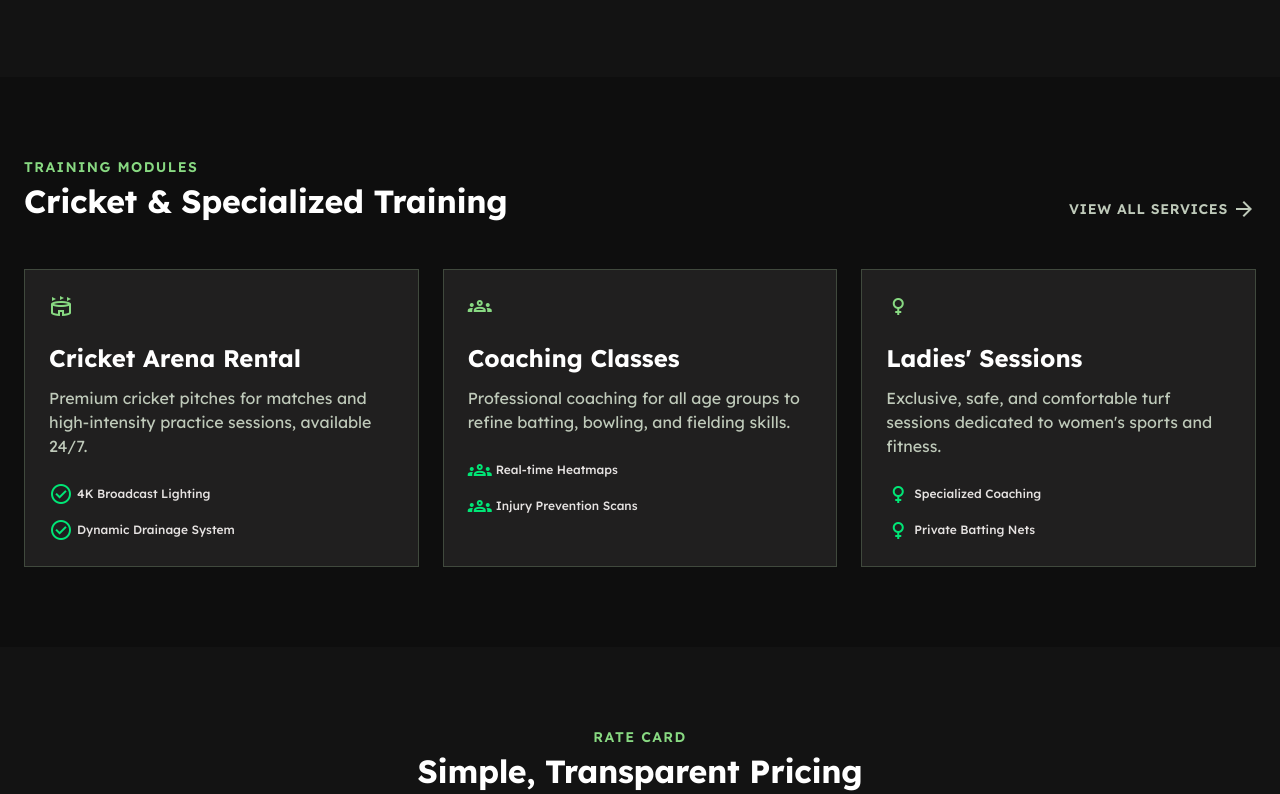
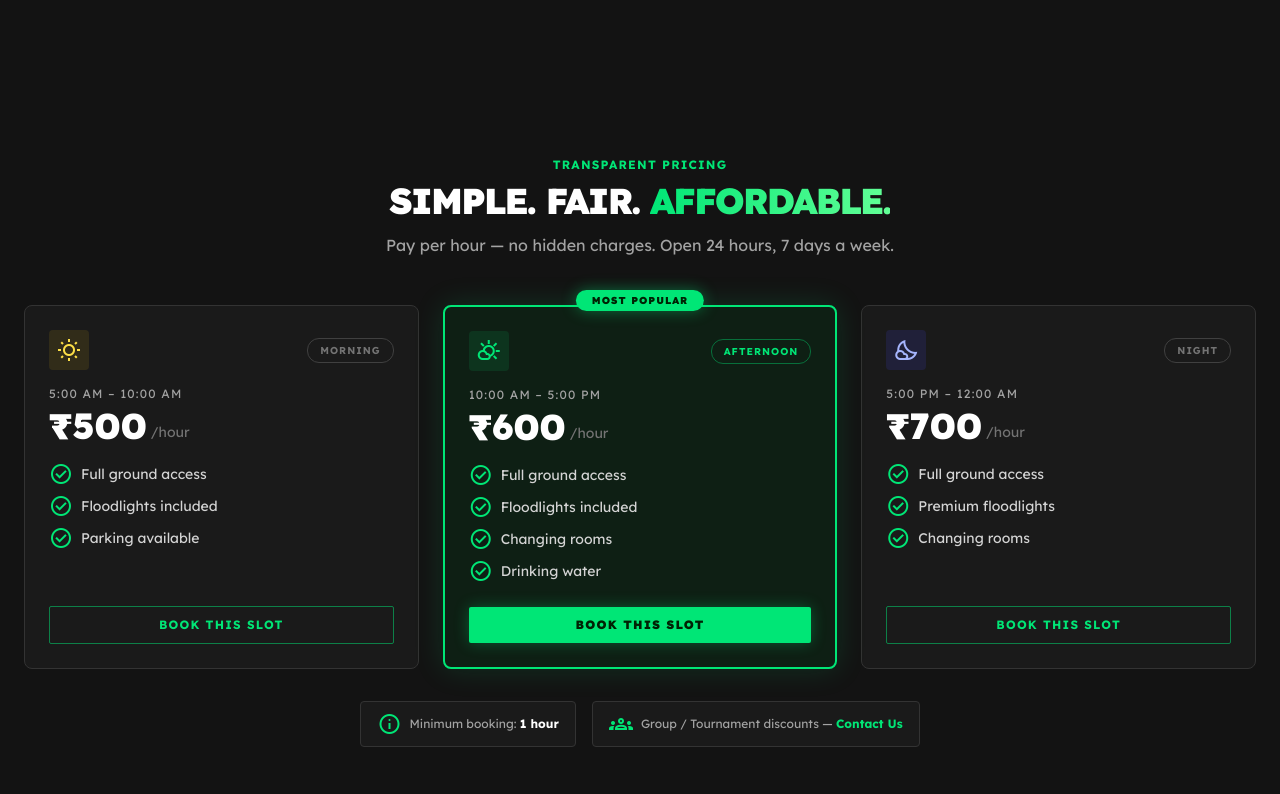
Before and after one commit to anbuselvamA/vadivasal_turf, a plain HTML site: page index.html in a window 1280 px wide. Shown: the part 1525-2319 px from the top of the page. Drawn offline with nearby package versions, Linux system fonts and the light colour scheme; a script that the page names is missing.

Commit message:
feat: add pricing section with morning/afternoon/night slot rates

```diff
--- a/index.html
+++ b/index.html
@@ -172,9 +172,9 @@
 <a class="bg-[#00E676] text-[#002204] px-8 py-4 rounded font-lexend font-black uppercase tracking-tight text-sm hover:bg-[#62ff96] transition-all shadow-[0_0_20px_rgba(0,230,118,0.3)] w-full sm:w-auto hover:scale-105" href="#booking">
     Book Now
 </a>
-<a class="bg-[#25D366] text-white px-8 py-4 rounded font-lexend font-bold uppercase tracking-tight text-sm hover:bg-[#128C7E] transition-all flex items-center justify-center gap-2 w-full sm:w-auto hover:scale-105" href="https://wa.me/919944012345" target="_blank">
-<svg class="w-5 h-5 fill-current" viewBox="0 0 24 24" xmlns="http://www.w3.org/2000/svg"><path d="M.057 24l1.687-6.163c-1.041-1.804-1.588-3.849-1.587-5.946.003-6.556 5.338-11.891 11.893-11.891 3.181.001 6.167 1.24 8.413 3.488 2.246 2.248 3.484 5.232 3.484 8.412-.003 6.557-5.338 11.892-11.893 11.892-1.997-.001-3.951-.5-5.688-1.448l-6.309 1.656zm6.224-3.82c1.516.903 3.125 1.379 4.772 1.379 5.434 0 9.856-4.422 9.859-9.856.002-2.633-1.022-5.11-2.883-6.97s-4.337-2.885-6.97-2.885c-5.435 0-9.856 4.422-9.859 9.856 0 2.062.636 4.045 1.834 5.714l-1.011 3.693 3.789-.994zm10.551-7.143c-.287-.144-1.696-.838-1.957-.933-.263-.094-.453-.144-.643.144-.191.287-.738.933-.905 1.124-.167.19-.333.214-.62.071-.285-.143-1.208-.445-2.301-1.42-.85-.758-1.424-1.694-1.591-1.981-.167-.287-.018-.441.126-.582.129-.127.287-.333.43-.5.143-.167.19-.286.286-.476.094-.19.048-.357-.024-.5-.071-.143-.643-1.547-.88-2.119-.232-.557-.466-.481-.643-.49-.166-.007-.357-.008-.547-.008s-.5.071-.762.357c-.262.287-1.001.977-1.001 2.381 0 1.405 1.024 2.763 1.167 2.953.143.19 2.015 3.076 4.882 4.316.682.296 1.215.472 1.63.606.684.218 1.307.187 1.8.113.55-.082 1.696-.691 1.934-1.357.238-.667.238-1.239.167-1.357-.07-.119-.262-.19-.548-.334z"></path></svg>
-    Chat on WhatsApp
+<a class="bg-transparent border border-[#00E676] text-[#00E676] px-8 py-4 rounded font-lexend font-bold uppercase tracking-tight text-sm hover:bg-[#00E676]/10 transition-all w-full sm:w-auto hover:scale-105 flex items-center justify-center gap-2" href="#pricing">
+    <span class="material-symbols-outlined text-base">payments</span>
+    View Pricing
 </a>
 </div>
 </div>
@@ -217,6 +217,92 @@
 </div>
 </div>
 </section>
+
+<!-- Pricing Section -->
+<section class="py-xl px-6 max-w-screen-2xl mx-auto" id="pricing">
+<div class="text-center mb-lg">
+  <span class="text-[#00E676] font-bold uppercase tracking-widest text-xs">Transparent Pricing</span>
+  <h2 class="font-lexend text-3xl md:text-4xl font-black text-white uppercase tracking-tighter mt-2 mb-3">Simple. Fair. <span class="text-transparent bg-clip-text bg-gradient-to-r from-[#00E676] to-[#62ff96]">Affordable.</span></h2>
+  <p class="text-neutral-400 text-sm md:text-base max-w-xl mx-auto">Pay per hour — no hidden charges. Open 24 hours, 7 days a week.</p>
+</div>
+<div class="grid grid-cols-1 md:grid-cols-3 gap-6">
+  <!-- Morning -->
+  <div class="bg-[#1a1a1a] border border-[#333333] rounded-xl p-6 flex flex-col gap-4 hover:border-[#00E676]/40 hover:shadow-[0_0_20px_rgba(0,230,118,0.08)] transition-all duration-300">
+    <div class="flex items-center justify-between">
+      <div class="w-10 h-10 rounded-lg bg-yellow-400/10 flex items-center justify-center"><span class="material-symbols-outlined text-yellow-300">wb_sunny</span></div>
+      <span class="text-[10px] font-bold uppercase tracking-widest text-neutral-500 border border-neutral-700 rounded-full px-3 py-1">Morning</span>
+    </div>
+    <div>
+      <p class="text-neutral-400 text-xs uppercase tracking-widest mb-1">5:00 AM – 10:00 AM</p>
+      <div class="flex items-end gap-1">
+        <span class="text-white font-black text-4xl font-lexend">₹500</span>
+        <span class="text-neutral-500 text-sm mb-1">/hour</span>
+      </div>
+    </div>
+    <ul class="space-y-2 flex-1">
+      <li class="flex items-center gap-2 text-sm text-neutral-300"><span class="material-symbols-outlined text-[#00E676] text-base">check_circle</span>Full ground access</li>
+      <li class="flex items-center gap-2 text-sm text-neutral-300"><span class="material-symbols-outlined text-[#00E676] text-base">check_circle</span>Floodlights included</li>
+      <li class="flex items-center gap-2 text-sm text-neutral-300"><span class="material-symbols-outlined text-[#00E676] text-base">check_circle</span>Parking available</li>
+    </ul>
+    <a href="#booking" class="mt-2 w-full text-center border border-[#00E676]/50 text-[#00E676] text-xs font-bold uppercase tracking-widest py-2.5 rounded hover:bg-[#00E676]/10 transition-colors">Book This Slot</a>
+  </div>
+  <!-- Afternoon – Most Popular -->
+  <div class="bg-[#0e1f14] border-2 border-[#00E676] rounded-xl p-6 flex flex-col gap-4 shadow-[0_0_30px_rgba(0,230,118,0.15)] relative">
+    <div class="absolute -top-3.5 left-1/2 -translate-x-1/2">
+      <span class="bg-[#00E676] text-[#002204] text-[10px] font-black uppercase tracking-widest px-4 py-1 rounded-full shadow-[0_0_15px_rgba(0,230,118,0.4)]">Most Popular</span>
+    </div>
+    <div class="flex items-center justify-between">
+      <div class="w-10 h-10 rounded-lg bg-[#00E676]/10 flex items-center justify-center"><span class="material-symbols-outlined text-[#00E676]">partly_cloudy_day</span></div>
+      <span class="text-[10px] font-bold uppercase tracking-widest text-[#00E676] border border-[#00E676]/40 rounded-full px-3 py-1">Afternoon</span>
+    </div>
+    <div>
+      <p class="text-neutral-400 text-xs uppercase tracking-widest mb-1">10:00 AM – 5:00 PM</p>
+      <div class="flex items-end gap-1">
+        <span class="text-white font-black text-4xl font-lexend">₹600</span>
+        <span class="text-neutral-500 text-sm mb-1">/hour</span>
+      </div>
+    </div>
+    <ul class="space-y-2 flex-1">
+      <li class="flex items-center gap-2 text-sm text-neutral-300"><span class="material-symbols-outlined text-[#00E676] text-base">check_circle</span>Full ground access</li>
+      <li class="flex items-center gap-2 text-sm text-neutral-300"><span class="material-symbols-outlined text-[#00E676] text-base">check_circle</span>Floodlights included</li>
+      <li class="flex items-center gap-2 text-sm text-neutral-300"><span class="material-symbols-outlined text-[#00E676] text-base">check_circle</span>Changing rooms</li>
+      <li class="flex items-center gap-2 text-sm text-neutral-300"><span class="material-symbols-outlined text-[#00E676] text-base">check_circle</span>Drinking water</li>
+    </ul>
+    <a href="#booking" class="mt-2 w-full text-center bg-[#00E676] text-[#002204] text-xs font-black uppercase tracking-widest py-2.5 rounded hover:bg-[#62ff96] transition-colors shadow-[0_0_15px_rgba(0,230,118,0.3)]">Book This Slot</a>
+  </div>
+  <!-- Night -->
+  <div class="bg-[#1a1a1a] border border-[#333333] rounded-xl p-6 flex flex-col gap-4 hover:border-[#00E676]/40 hover:shadow-[0_0_20px_rgba(0,230,118,0.08)] transition-all duration-300">
+    <div class="flex items-center justify-between">
+      <div class="w-10 h-10 rounded-lg bg-indigo-900/30 flex items-center justify-center"><span class="material-symbols-outlined text-indigo-300">nights_stay</span></div>
+      <span class="text-[10px] font-bold uppercase tracking-widest text-neutral-500 border border-neutral-700 rounded-full px-3 py-1">Night</span>
+    </div>
+    <div>
+      <p class="text-neutral-400 text-xs uppercase tracking-widest mb-1">5:00 PM – 12:00 AM</p>
+      <div class="flex items-end gap-1">
+        <span class="text-white font-black text-4xl font-lexend">₹700</span>
+        <span class="text-neutral-500 text-sm mb-1">/hour</span>
+      </div>
+    </div>
+    <ul class="space-y-2 flex-1">
+      <li class="flex items-center gap-2 text-sm text-neutral-300"><span class="material-symbols-outlined text-[#00E676] text-base">check_circle</span>Full ground access</li>
+      <li class="flex items-center gap-2 text-sm text-neutral-300"><span class="material-symbols-outlined text-[#00E676] text-base">check_circle</span>Premium floodlights</li>
+      <li class="flex items-center gap-2 text-sm text-neutral-300"><span class="material-symbols-outlined text-[#00E676] text-base">check_circle</span>Changing rooms</li>
+    </ul>
+    <a href="#booking" class="mt-2 w-full text-center border border-[#00E676]/50 text-[#00E676] text-xs font-bold uppercase tracking-widest py-2.5 rounded hover:bg-[#00E676]/10 transition-colors">Book This Slot</a>
+  </div>
+</div>
+<div class="mt-8 flex flex-col sm:flex-row gap-4 justify-center items-center">
+  <div class="flex items-center gap-2 bg-[#1a1a1a] border border-[#333] rounded-lg px-4 py-2.5">
+    <span class="material-symbols-outlined text-[#00E676] text-base">info</span>
+    <p class="text-xs text-neutral-400">Minimum booking: <span class="text-white font-bold">1 hour</span></p>
+  </div>
+  <div class="flex items-center gap-2 bg-[#1a1a1a] border border-[#333] rounded-lg px-4 py-2.5">
+    <span class="material-symbols-outlined text-[#00E676] text-base">groups</span>
+    <p class="text-xs text-neutral-400">Group / Tournament discounts — <a class="text-[#00E676] font-bold hover:underline" href="https://wa.me/919944012345" target="_blank">Contact Us</a></p>
+  </div>
+</div>
+</section>
+
 <!-- Services Section -->
 <section class="py-xl bg-surface-container-lowest" id="performance">
 <div class="max-w-screen-2xl mx-auto px-6">
```
